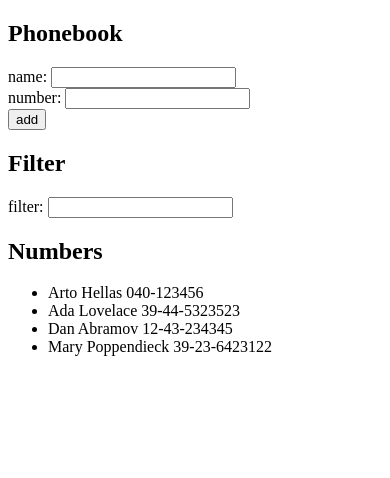
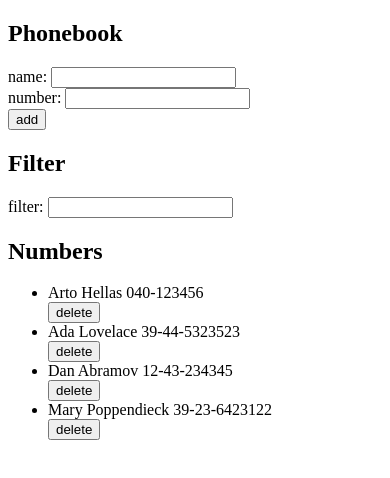
Before and after one commit to Elian-A/full-stack-open-phonebook-frontend, a React (Create React App) app: page / in a window 390 px wide. Shown: the top 478 px of the page. Built offline with nearby package versions, Linux system fonts and the light colour scheme; data requests are answered from the project's data file.

Commit message:
Added a delete http verb service changed filter state to phoneFilter 2.17: Phonebook step9

```diff
--- a/src/App.js
+++ b/src/App.js
@@ -1,22 +1,32 @@
 import { useEffect, useState } from "react";
 import { Filter, Persons, PersonForm } from "./components";
-import { getAll, create } from "./services/personServices";
+import { getAll, create, deletePerson } from "./services/personServices";
 
 const App = () => {
   const [persons, setPersons] = useState([]);
   const [newName, setNewName] = useState("");
   const [newNumber, setNewNumber] = useState("");
-  const [filter, setFilter] = useState("");
+  const [phoneFilter, setPhoneFilter] = useState("");
 
   useEffect(() => {
     getAll().then((initialPersons) => setPersons(initialPersons));
   }, []);
 
   const createPerson = (newPerson) => {
-    create(newPerson);
-    setPersons([...persons, newPerson]);
-    setNewName("");
-    setNewNumber("");
+    create(newPerson).then((createdPerson) => {
+      setPersons([...persons, createdPerson]);
+      setNewName("");
+      setNewNumber("");
+    });
+  };
+
+  const deletePersonPhone = (id) => {
+    const deletedPerson = persons.filter((person) => person.id === id);
+    const confirmation = window.confirm(`Delete ${deletedPerson[0].name}`);
+    if (!confirmation) return;
+    deletePerson(id).then(() => {
+      setPersons(persons.filter((person) => person.id !== id));
+    });
   };
 
   return (
@@ -29,8 +39,12 @@ const App = () => {
         persons={persons}
         createPerson={createPerson}
       />
-      <Filter filter={filter} setFilter={setFilter} />
-      <Persons persons={persons} setPersons={setPersons} filter={filter} />
+      <Filter phoneFilter={phoneFilter} setPhoneFilter={setPhoneFilter} />
+      <Persons
+        persons={persons}
+        phoneFilter={phoneFilter}
+        deletePersonPhone={deletePersonPhone}
+      />
     </div>
   );
 };
--- a/src/components/Filter/Filter.jsx
+++ b/src/components/Filter/Filter.jsx
@@ -1,13 +1,13 @@
 import React from "react";
 
-const Filter = ({ filter, setFilter }) => {
+const Filter = ({ phoneFilter, setPhoneFilter }) => {
   const handleFilterChange = (evt) => {
-    setFilter(evt.target.value);
+    setPhoneFilter(evt.target.value);
   };
   return (
     <div>
       <h2>Filter</h2>
-      filter: <input onChange={handleFilterChange} value={filter} />
+      filter: <input onChange={handleFilterChange} value={phoneFilter} />
     </div>
   );
 };
--- a/src/components/Persons/Persons.jsx
+++ b/src/components/Persons/Persons.jsx
@@ -1,19 +1,30 @@
 import React from "react";
 
-const Persons = ({ persons, filter }) => {
-  const filteredPersons = persons.filter((person) =>
-    person.name.toLocaleLowerCase().includes(filter.toLocaleLowerCase())
-  );
+const Persons = ({ persons, phoneFilter, deletePersonPhone }) => {
+  const filteredPersons = persons.filter(({ name }) => {
+    name = name.toLowerCase();
+    return name.includes(phoneFilter.toLowerCase());
+  });
   return (
     <div>
       <h2>Numbers</h2>
       <ul>
-        {!filter
+        {!phoneFilter
           ? persons.map((person) => (
-              <li key={person.name}>{`${person.name}  ${person.number}`}</li>
+              <div key={person.id}>
+                <li>{`${person.name}  ${person.number}`}</li>
+                <button onClick={() => deletePersonPhone(person.id)}>
+                  delete
+                </button>
+              </div>
             ))
           : filteredPersons.map((person) => (
-              <li key={person.name}>{`${person.name}  ${person.number}`}</li>
+              <div key={person.id}>
+                <li>{`${person.name}  ${person.number}`}</li>
+                <button onClick={() => deletePersonPhone(person.id)}>
+                  delete
+                </button>
+              </div>
             ))}
       </ul>
     </div>
--- a/src/services/personServices.js
+++ b/src/services/personServices.js
@@ -1,5 +1,6 @@
 import axios from "axios";
 const url = "http://localhost:3001/persons";
+
 export const getAll = () => {
   const request = axios.get(url);
   return request.then((res) => res.data);
@@ -9,3 +10,8 @@ export const create = (newPerson) => {
   const request = axios.post(url, newPerson);
   return request.then((res) => res.data);
 };
+
+export const deletePerson = (id) => {
+  const request = axios.delete(`${url}/${id}`);
+  return request.then((res) => res.data);
+};
```
